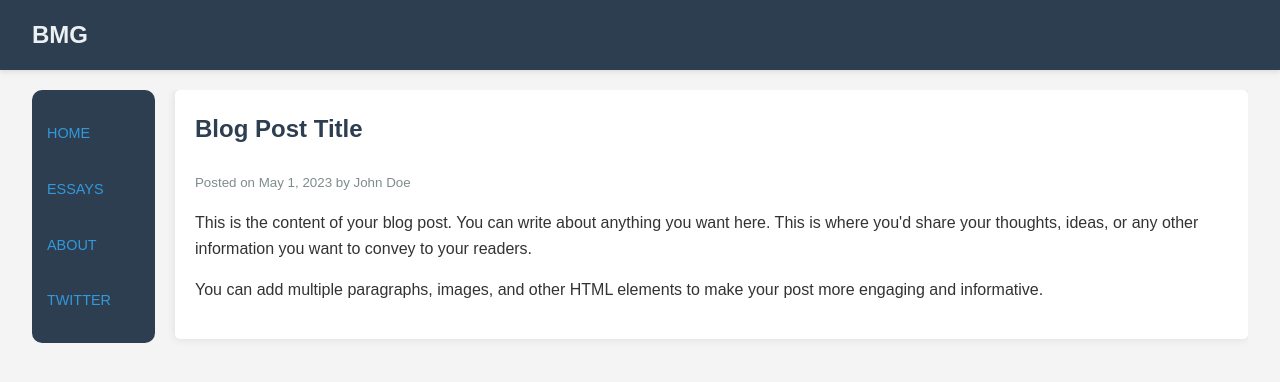
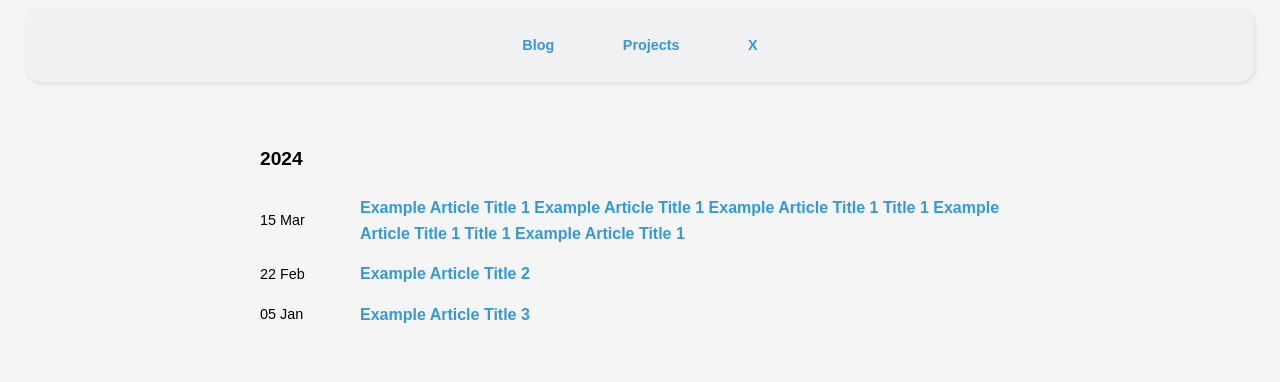
Before and after one commit to mertguldu/mertguldu.github.io, a plain HTML site: page index.html in a window 1280 px wide. Drawn offline with Linux system fonts and the light colour scheme.

Commit message:
improving

```diff
--- a/index.html
+++ b/index.html
@@ -3,134 +3,107 @@
 <head>
     <meta charset="UTF-8">
     <meta name="viewport" content="width=device-width, initial-scale=1.0">
-    <title>BMG</title>
+    <title>Blog Posts 2024</title>
     <style>
         body {
-            font-family: 'Arial', sans-serif;
+            font-family: Arial, sans-serif;
+            background-color: #F5F5F5;
             line-height: 1.6;
-            margin: 0;
+            margin-right: 2%;
+            margin-left: 2%;
             padding: 0;
-            background-color: #f4f4f4;
-            color: #333;
-        }
-        .container {
-            width: 95%;
-            margin: auto;
-            overflow: hidden;
+            width: 96%;
         }
         header {
-            background: #2c3e50;
-            color: #ecf0f1;
-            padding: 1rem 0;
-            box-shadow: 0 2px 5px rgba(0,0,0,0.1);
+            background-color: #F1F1F3;
+            padding: 1.5rem;
+            text-align: center;
+            width: 100%;
+            box-sizing: border-box;
+            border-radius: 15px;
+            box-shadow: 1px 2px 4px rgba(0,0,0,0.1);
         }
-        header .container {
+        nav a {
+            color: #3498db;
+            text-decoration: none;
+            padding: 0rem 2rem;
+            font-size: 0.9em;
+            font-weight: 600;
+        }
+        .content-wrapper {
+            width: 100%;
+            max-width: 800px;
+            min-width: 300px;
+            margin: 0 auto;
+            padding: 20px;
+            padding-top: 50px;
+            box-sizing: border-box;
+        }
+        h1 {
+            margin-bottom: 20px;
+            font-size: 1.2em;
+            font-weight: 600;
+        }
+        ul {
+            list-style-type: none;
+            padding: 0;
+        }
+        li {
+            margin-bottom: 15px;
             display: flex;
-            justify-content: space-between;
             align-items: center;
         }
-        header h1 {
-            margin: 0;
-            font-size: 1.5em;
+        .date {
+            color: #000;
+            margin-right: 10px;
+            font-size: 0.9em;
+            font-weight: 300;
+            flex-shrink: 0;
+            width: 60px;
+            padding-right: 30px;
         }
-        header a {
-            color: #ecf0f1;
-            text-decoration: none;
-            font-size: 0.9em;
-            text-transform: uppercase;
-            letter-spacing: 1px;
-        }
-        .content-wrapper {
-            display: flex;
-            margin-top: 20px;
-            align-items: flex-start;
-        }
-        aside {
-            width: 150px;
-            background: #2c3e50;
-            color: #ecf0f1;
-            box-sizing: border-box;
-            border-radius: 10px;
-            padding: 15px;
-            display: flex;
-            flex-direction: column;
-            align-items: flex-start;
-        }
-        aside h3 {
-            font-size: 1.2em;
-            margin: 0 0 10px;
-            text-transform: uppercase;
-            letter-spacing: 1px;
-            align-self: center;
-            width: 100%;
-            text-align: center;
-        }
-        aside ul {
-            list-style-type: none;
-            padding: 0;
-            margin: 0;
-            width: 100%;
-        }
-        aside ul li {
-            padding-bottom: 15px;
-            padding-top: 15px;
-        }
-        aside a {
+        .article-title {
             color: #3498db;
             text-decoration: none;
             transition: color 0.3s ease;
-            font-size: 0.9em;
+            font-size: 1em;
+            font-weight: bold;
         }
-        aside a:hover {
-            color: #e74c3c;
+        .article-title:hover {
+            color: #2980b9;
         }
-        .content {
-            flex-grow: 1;
-            padding-left: 20px;
-            box-sizing: border-box;
-        }
-        article {
-            background: #fff;
-            padding: 20px;
-            margin-bottom: 20px;
-            box-shadow: 0 0 10px rgba(0,0,0,0.1);
-            border-radius: 5px;
-        }
-        article h2 {
-            color: #2c3e50;
-            margin-top: 0;
-        }
-        article small {
-            color: #7f8c8d;
+        @media (max-width: 600px) {
+            .content-wrapper {
+                padding-top: 50px;
+                padding-left: 20px;
+            }
         }
     </style>
 </head>
 <body>
     <header>
-        <div class="container">
-            <h1>BMG</h1>
-        </div>
+        <nav>
+            <a href="#">Blog</a>
+            <a href="#">Projects</a>
+            <a href="https://x.com/mertguldu">X</a>
+        </nav>
     </header>
-
-    <div class="container content-wrapper">
-        <aside>
-            <!-- <h3>CATEGORY</h3> -->
-            <ul>
-                <li><a href="index.html">HOME</a></li>
-                <li><a href="essays.html">ESSAYS</a></li>
-                <li><a href="about.html">ABOUT</a></li>
-                <li><a href="https://twitter.com/mertguldu">TWITTER</a></li>
-            </ul>
-        </aside>
-
-        <section class="content">
-            <article>
-                <h2>Blog Post Title</h2>
-                <small>Posted on May 1, 2023 by John Doe</small>
-                <p>This is the content of your blog post. You can write about anything you want here. This is where you'd share your thoughts, ideas, or any other information you want to convey to your readers.</p>
-                <p>You can add multiple paragraphs, images, and other HTML elements to make your post more engaging and informative.</p>
-            </article>
-        </section>
+    <div class="content-wrapper">
+        <h1>2024</h1>
+        <ul>
+            <li>
+                <span class="date">15 Mar</span>
+                <a href="#" class="article-title">Example Article Title 1 Example Article Title 1 Example Article Title 1 Title 1 Example Article Title 1 Title 1 Example Article Title 1</a>
+            </li>
+            <li>
+                <span class="date">22 Feb</span>
+                <a href="#" class="article-title">Example Article Title 2</a>
+            </li>
+            <li>
+                <span class="date">05 Jan</span>
+                <a href="#" class="article-title">Example Article Title 3</a>
+            </li>
+        </ul>
     </div>
 </body>
 </html>
```
Also changed, not shown: essays.html (+48 -72 lines).
